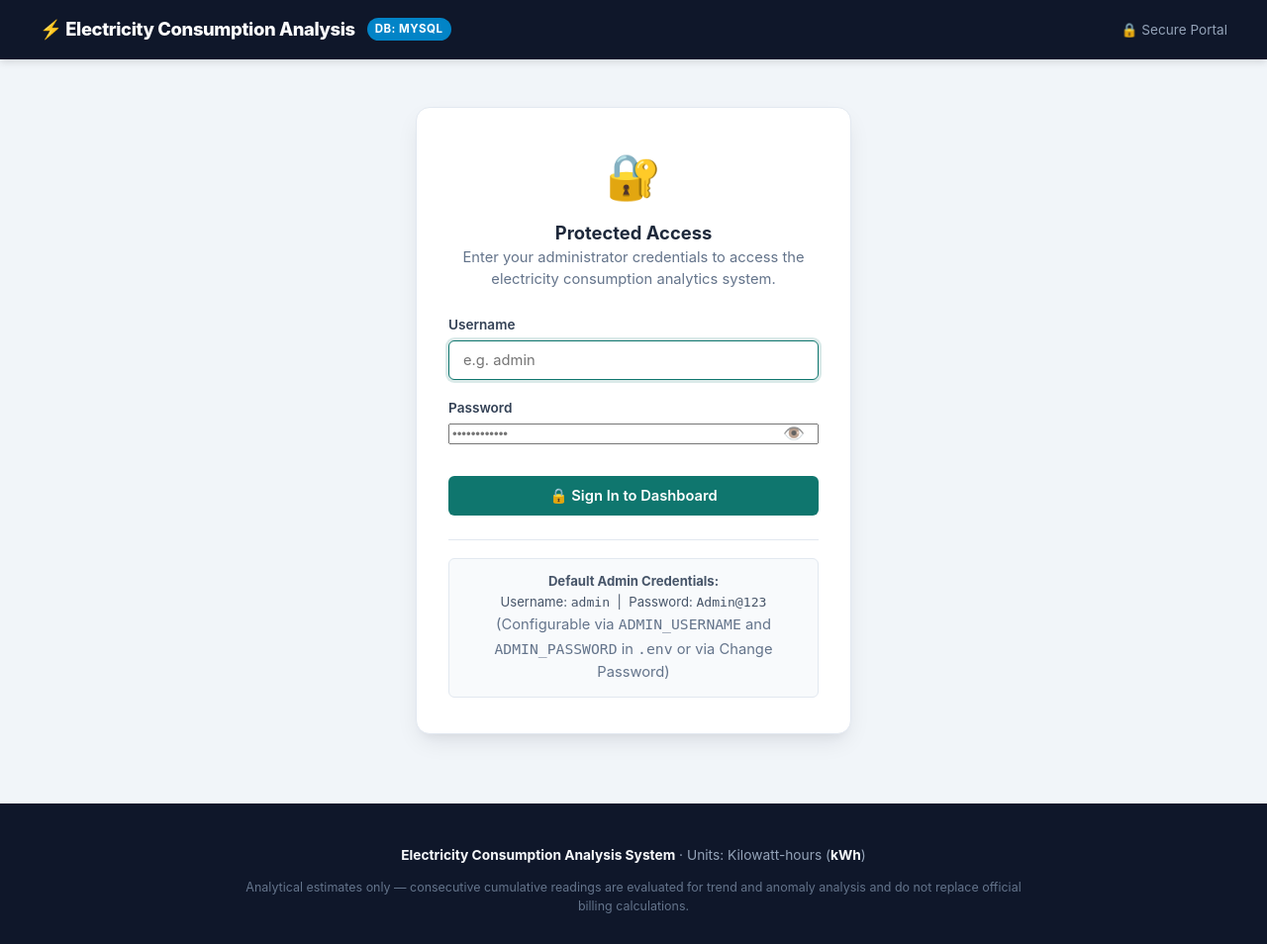
After one commit to bojjanaveen27-png/electricity-consumption-analysis, a Flask app: page /login?next=/change-password in a window 1280 px wide. The commit adds this page. Shown: the whole page at 99% size. Run offline with Flask 3, Linux system fonts and the light colour scheme.

Commit message:
feat: add password protection and user authentication security system

```diff
--- a/app.py
+++ b/app.py
@@ -18,11 +18,12 @@ import csv
 import pandas as pd
 from flask import (
     Flask, render_template, request, redirect, url_for,
-    flash, send_file, Response
+    flash, send_file, Response, session
 )
 import config
 from database import (
-    get_active_engine, execute_query, init_db, seed_sample_data
+    get_active_engine, execute_query, init_db, seed_sample_data,
+    verify_credentials, update_user_password
 )
 import analysis
 import visualization
@@ -36,6 +37,18 @@ try:
 except Exception as e:
     print(f"[Startup Warning] Could not initialize DB immediately: {e}")
 
+@app.before_request
+def check_authentication():
+    """
+    Security gate: Protects all system endpoints.
+    Unauthenticated users are immediately redirected to the login screen.
+    """
+    allowed_endpoints = {"login", "static"}
+    if request.endpoint and request.endpoint not in allowed_endpoints:
+        if not session.get("logged_in"):
+            # Preserve target URL to redirect after authentication
+            return redirect(url_for("login", next=request.path))
+
 @app.context_processor
 def inject_global_metadata():
     """
@@ -46,6 +59,84 @@ def inject_global_metadata():
         "default_threshold": config.DEFAULT_HIGH_USAGE_THRESHOLD_KWH,
         "kwh_unit": "kWh"
     }
+
+# ----------------- Authentication Routes -----------------
+
+@app.route("/login", methods=["GET", "POST"])
+def login():
+    """
+    Administrator / authorized user login page.
+    """
+    if session.get("logged_in"):
+        return redirect(url_for("dashboard"))
+
+    next_url = request.args.get("next", "")
+
+    if request.method == "POST":
+        username = request.form.get("username", "").strip()
+        password = request.form.get("password", "")
+
+        user = verify_credentials(username, password)
+        if user:
+            session["logged_in"] = True
+            session["username"] = user["username"]
+            session.permanent = True
+            flash(f"Welcome, {user['username']}! Access granted.", "success")
+
+            # Validate next URL to avoid open redirect vulnerabilities
+            if next_url and next_url.startswith("/") and not next_url.startswith("//"):
+                return redirect(next_url)
+            return redirect(url_for("dashboard"))
+        else:
+            flash("Access denied: Invalid username or password.", "error")
+            return render_template("login.html", next_url=next_url, prefill_username=username)
+
+    return render_template("login.html", next_url=next_url)
+
+@app.route("/logout")
+def logout():
+    """
+    Terminates the active authenticated session.
+    """
+    session.clear()
+    flash("You have been signed out successfully.", "info")
+    return redirect(url_for("login"))
+
+@app.route("/change-password", methods=["GET", "POST"])
+def change_password():
+    """
+    Allows the authenticated user to update their login password.
+    """
+    if not session.get("logged_in"):
+        return redirect(url_for("login"))
+
+    if request.method == "POST":
+        current_password = request.form.get("current_password", "")
+        new_password = request.form.get("new_password", "")
+        confirm_password = request.form.get("confirm_password", "")
+
+        username = session.get("username", config.ADMIN_USERNAME)
+        user = verify_credentials(username, current_password)
+        if not user:
+            flash("Current password is incorrect.", "error")
+            return render_template("change_password.html")
+
+        if len(new_password) < 6:
+            flash("New password must be at least 6 characters long.", "error")
+            return render_template("change_password.html")
+
+        if new_password != confirm_password:
+            flash("New password and confirmation do not match.", "error")
+            return render_template("change_password.html")
+
+        update_user_password(username, new_password)
+        flash("Password updated successfully! Your new password is now active.", "success")
+        return redirect(url_for("dashboard"))
+
+    return render_template("change_password.html")
+
+# ----------------- Dashboard & Analytics Routes -----------------
+
 
 @app.route("/")
 def dashboard():
--- a/config.py
+++ b/config.py
@@ -24,6 +24,10 @@ DB_NAME = os.getenv("DB_NAME", "electricity_analysis")
 # SQLite Database File (used when DB_ENGINE=sqlite or on automatic fallback)
 SQLITE_DB_PATH = os.getenv("SQLITE_DB_PATH", os.path.join(os.path.dirname(__file__), "electricity_analysis.db"))
 
+# Security & Access Control
+ADMIN_USERNAME = os.getenv("ADMIN_USERNAME", "admin")
+ADMIN_PASSWORD = os.getenv("ADMIN_PASSWORD", "Admin@123")
+
 # Application & Analytical Parameters
 FLASK_SECRET_KEY = os.getenv("FLASK_SECRET_KEY", "electricity-analysis-secret-key-2026")
 FLASK_PORT = int(os.getenv("FLASK_PORT", "5000"))
--- a/static/style.css
+++ b/static/style.css
@@ -602,7 +602,140 @@ footer strong {
   color: #64748b;
 }
 
+/* User Session & Auth in Header */
+.user-session {
+  display: flex;
+  align-items: center;
+  gap: 12px;
+}
+
+.user-tag {
+  background: #1e293b;
+  color: #f1f5f9;
+  font-size: 0.82rem;
+  font-weight: 600;
+  padding: 4px 10px;
+  border-radius: 20px;
+  border: 1px solid #334155;
+}
+
+.btn-nav {
+  color: #cbd5e1;
+  text-decoration: none;
+  font-size: 0.85rem;
+  padding: 4px 8px;
+  border-radius: 4px;
+}
+
+.btn-nav:hover {
+  background: #1e293b;
+  color: #ffffff;
+}
+
+.btn-logout {
+  background: #b91c1c;
+  color: #ffffff;
+  text-decoration: none;
+  font-size: 0.82rem;
+  font-weight: 700;
+  padding: 5px 12px;
+  border-radius: 6px;
+  transition: background 0.15s ease;
+}
+
+.btn-logout:hover {
+  background: #991b1b;
+}
+
+.auth-pill-status {
+  font-size: 0.85rem;
+  color: #94a3b8;
+}
+
+/* Login Wrapper & Card */
+.login-wrapper {
+  display: flex;
+  justify-content: center;
+  align-items: center;
+  min-height: 65vh;
+  padding: 20px 0;
+}
+
+.login-card {
+  background: var(--bg-card);
+  border: 1px solid var(--border-color);
+  border-radius: var(--radius-lg);
+  padding: 36px 32px;
+  width: 100%;
+  max-width: 440px;
+  box-shadow: 0 10px 25px -5px rgba(15, 23, 42, 0.1), 0 8px 10px -6px rgba(15, 23, 42, 0.05);
+}
+
+.login-header {
+  text-align: center;
+  margin-bottom: 24px;
+}
+
+.login-icon {
+  font-size: 2.8rem;
+  margin-bottom: 10px;
+}
+
+.login-form {
+  display: flex;
+  flex-direction: column;
+  gap: 18px;
+}
+
+.password-input-wrapper {
+  position: relative;
+  display: flex;
+  align-items: center;
+}
+
+.password-input-wrapper input {
+  width: 100%;
+  padding-right: 44px;
+}
+
+.btn-toggle-pw {
+  position: absolute;
+  right: 8px;
+  background: none;
+  border: none;
+  font-size: 1.1rem;
+  cursor: pointer;
+  padding: 4px 6px;
+  opacity: 0.7;
+}
+
+.btn-toggle-pw:hover {
+  opacity: 1;
+}
+
+.btn-block {
+  width: 100%;
+}
+
+.login-footer {
+  margin-top: 24px;
+  padding-top: 18px;
+  border-top: 1px solid var(--border-color);
+  text-align: center;
+}
+
+.credential-tip {
+  font-size: 0.82rem;
+  color: #475569;
+  background: #f8fafc;
+  padding: 12px;
+  border-radius: var(--radius-sm);
+  border: 1px solid #e2e8f0;
+  line-height: 1.6;
+}
+
 /* Responsiveness */
+
 @media (max-width: 768px) {
   .charts-grid {
     grid-template-columns: 1fr;
--- a/templates/base.html
+++ b/templates/base.html
@@ -9,9 +9,11 @@
 <body>
 <header>
   <div class="brand">
-    <a href="{{ url_for('dashboard') }}">⚡ Electricity Consumption Analysis</a>
+    <a href="{{ url_for('dashboard') if session.logged_in else url_for('login') }}">⚡ Electricity Consumption Analysis</a>
     <span class="db-pill db-{{ active_engine }}">DB: {{ active_engine|upper }}</span>
   </div>
+
+  {% if session.logged_in %}
   <nav>
     <a href="{{ url_for('dashboard') }}">Dashboard</a>
     <a href="{{ url_for('consumers_page') }}">Consumers</a>
@@ -19,6 +21,17 @@
     <a href="{{ url_for('readings_page') }}">Readings</a>
     <a href="{{ url_for('reports') }}">Reports & Audits</a>
   </nav>
+
+  <div class="user-session">
+    <span class="user-tag" title="Authenticated User">👤 {{ session.username }}</span>
+    <a href="{{ url_for('change_password') }}" class="btn-nav" title="Security Settings">⚙️ Key</a>
+    <a href="{{ url_for('logout') }}" class="btn-logout" title="Sign out">Logout</a>
+  </div>
+  {% else %}
+  <div class="auth-pill-status">
+    <span>🔒 Secure Portal</span>
+  </div>
+  {% endif %}
 </header>
 
 <main>
--- /dev/null
+++ b/templates/login.html
@@ -0,0 +1,68 @@
+{% extends "base.html" %}
+{% block title %}Sign In · Electricity Consumption Analysis{% endblock %}
+
+{% block content %}
+<div class="login-wrapper">
+  <div class="login-card">
+    <div class="login-header">
+      <div class="login-icon">🔐</div>
+      <h2>Protected Access</h2>
+      <p class="muted">Enter your administrator credentials to access the electricity consumption analytics system.</p>
+    </div>
+
+    <form method="post" action="{{ url_for('login', next=next_url) }}" class="login-form">
+      <div class="form-group">
+        <label for="username">Username</label>
+        <input
+          type="text"
+          id="username"
+          name="username"
+          placeholder="e.g. admin"
+          value="{{ prefill_username or '' }}"
+          autocomplete="username"
+          required
+          autofocus
+        >
+      </div>
+
+      <div class="form-group">
+        <label for="password">Password</label>
+        <div class="password-input-wrapper">
+          <input
+            type="password"
+            id="password"
+            name="password"
+            placeholder="••••••••••••"
+            autocomplete="current-password"
+            required
+          >
+          <button type="button" class="btn-toggle-pw" onclick="togglePasswordVisibility()" title="Show/Hide Password">👁️</button>
+        </div>
+      </div>
+
+      <div class="form-action" style="margin-top: 14px;">
+        <button type="submit" class="btn btn-primary btn-block">🔒 Sign In to Dashboard</button>
+      </div>
+    </form>
+
+    <div class="login-footer">
+      <div class="credential-tip">
+        <strong>Default Admin Credentials:</strong><br>
+        Username: <code>admin</code> &nbsp;|&nbsp; Password: <code>Admin@123</code><br>
+        <small class="muted">(Configurable via <code>ADMIN_USERNAME</code> and <code>ADMIN_PASSWORD</code> in <code>.env</code> or via Change Password)</small>
+      </div>
+    </div>
+  </div>
+</div>
+
+<script>
+function togglePasswordVisibility() {
+  const pwInput = document.getElementById('password');
+  if (pwInput.type === 'password') {
+    pwInput.type = 'text';
+  } else {
+    pwInput.type = 'password';
+  }
+}
+</script>
+{% endblock %}
```
Also changed, not shown: database.py (+70 -0 lines), schema.sql (+9 -0 lines), templates/change_password.html (added, +36 -0 lines), tests/test_routes.py (+73 -10 lines), 1 other file.
